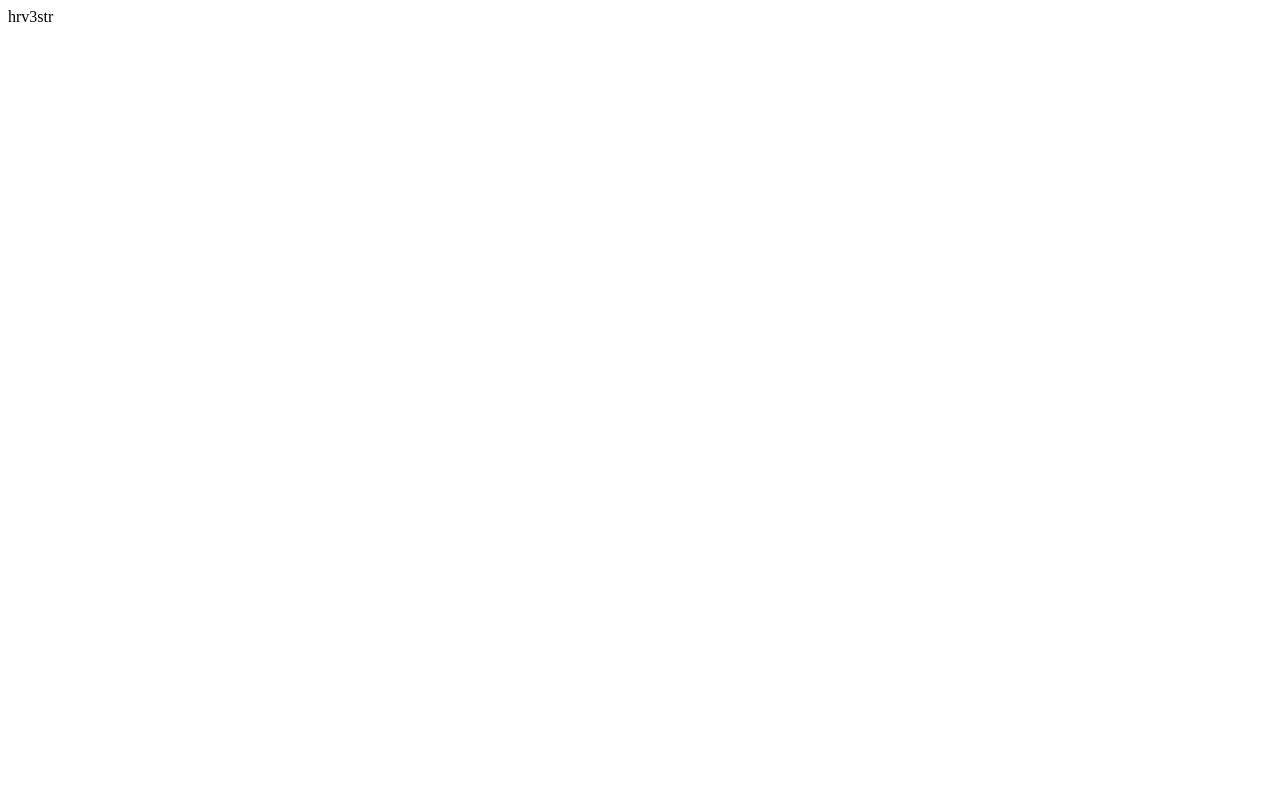
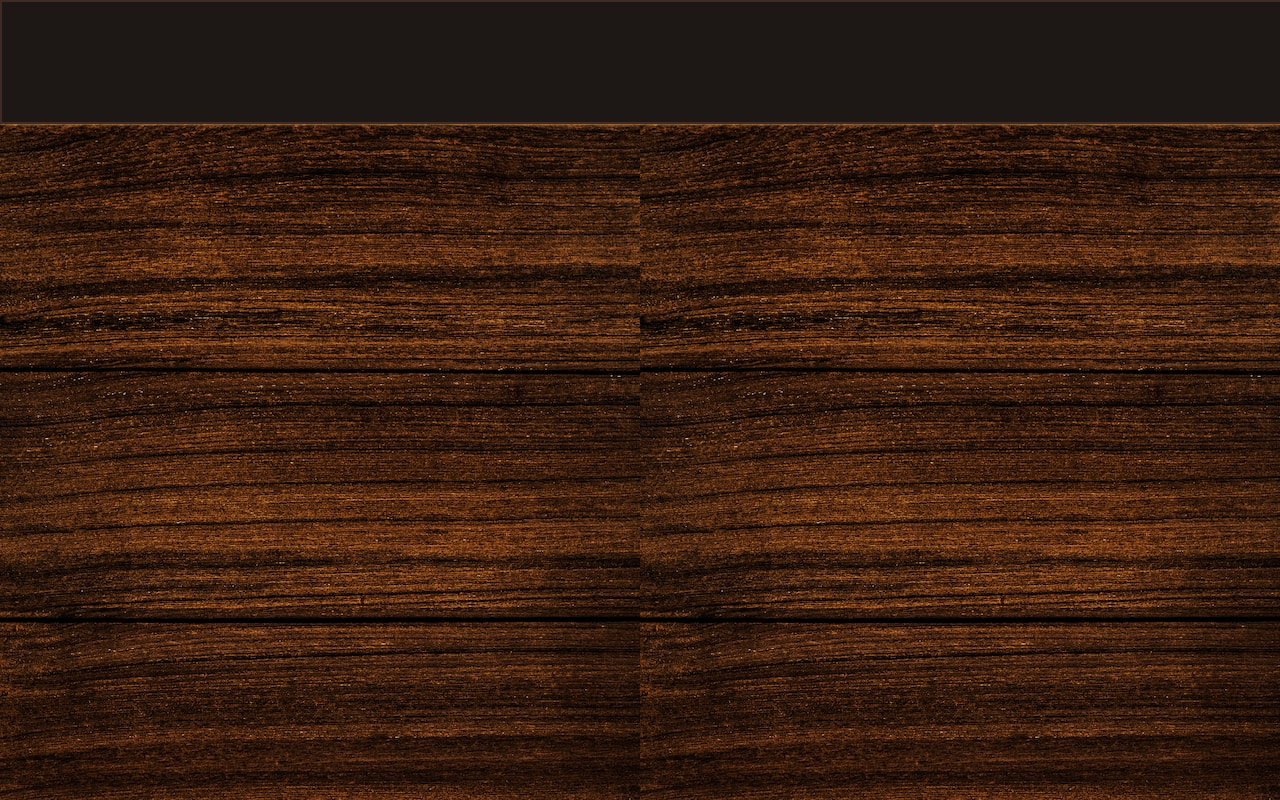
Before and after one commit to hrv3str/odin-library, a plain HTML site: page index.html in a window 1280 px wide. Drawn offline with Linux system fonts and the light colour scheme.

Commit message:
Header
Add color variables to CSS, start to define global classes,
add header div to the layout, add background image to body

```diff
--- a/index.html
+++ b/index.html
@@ -4,13 +4,14 @@
     <meta charset="UTF-8">
     <meta name="viewport" content="width=device-width, initial-scale=1.0">
     <title>JavaScript Library</title>
-    <author>hrv3str</author>
     <link rel="stylesheet" href="./styles.css">
     <link rel="preconnect" href="https://fonts.googleapis.com">
     <link rel="preconnect" href="https://fonts.gstatic.com" crossorigin>
     <link href="https://fonts.googleapis.com/css2?family=Exo+2&family=Orbitron&display=swap" rel="stylesheet">
 </head>
 <body>
-
+    <div id="header"
+        class="border-shadow">
+    </div>
 </body>
 </html>
--- a/styles.css
+++ b/styles.css
@@ -4,5 +4,32 @@
     --font-orbitron: 'Orbitron', sans-serif;
 
 /* Color Variables */
+    --col-first: #1d1716;
+    --col-first-tranc: #1d171628;
+    --col-second:#402a23;
+    --col-third: #a55233;
+    --col-fourth: #f3bc77;
+}
 
+.border-shadow {
+    border: 2px solid var(--col-second);
+    box-shadow: 0px 0px 3px var(--col-fourth);
 }
+
+body {
+    background: url(./images/background.jpeg);
+    padding: 0;
+    margin: 0;
+    box-sizing: border-box;
+    overflow: hidden;
+    font-family: var(--font-exo-two);
+}
+
+#header {
+    width: 100%;
+    height: max(15vh, 70px);
+    position: absolute;
+    background-color: var(--col-first);
+    top: 0%;
+    left: 0%;
+}
```
Also changed, not shown: images/background.jpeg (added).
